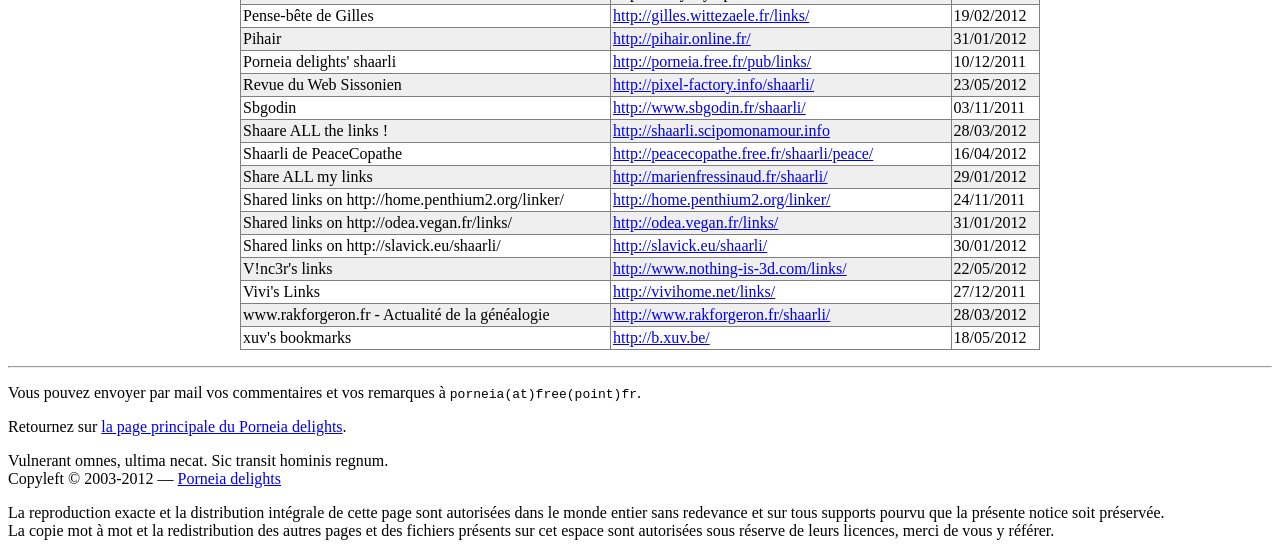
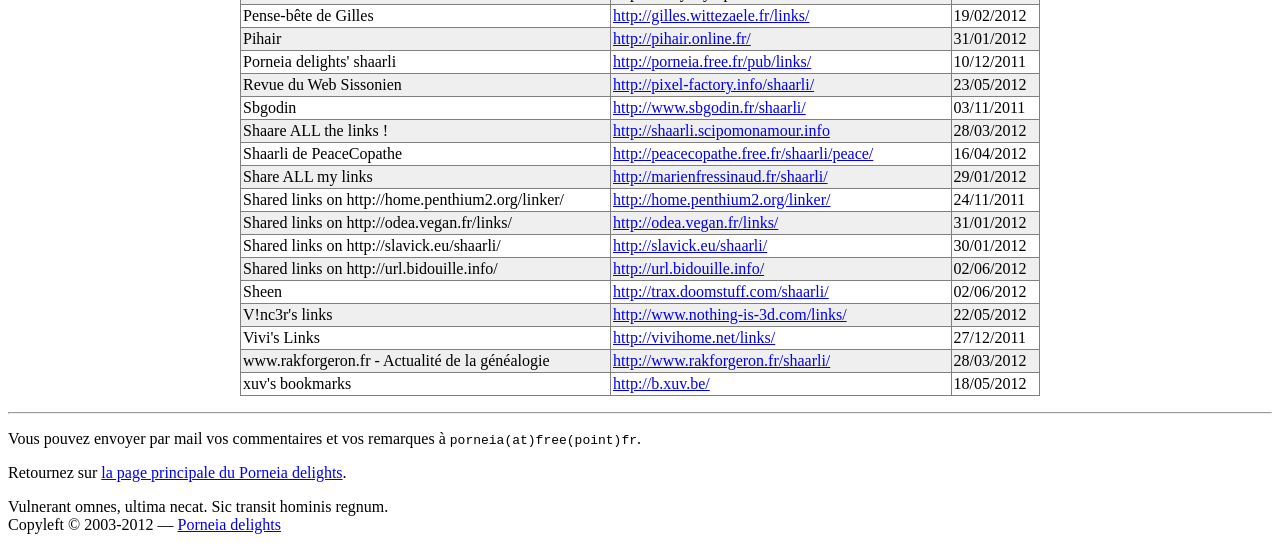
Before and after one commit to porneia/pub, a Jekyll site: the page built from bazaar/shaarli_online.html, in a window 1280 px wide and 900 px high, scrolled down 1506 px, cut to the strip 0-550 px from the top of the window. Built offline with Jekyll 4.4.1, drawn with Linux system fonts in a browser that asks for light colours; Markdown is read by kramdown in place of the engine named in the settings.

Commit message:
New shaarli

```diff
--- a/bazaar/shaarli_online.html
+++ b/bazaar/shaarli_online.html
@@ -444,6 +444,18 @@ lien</a>.
   </tr>
 
   <tr class="ocolor">
+     <td>Shared links on http://url.bidouille.info/</td>
+     <td><a href="http://url.bidouille.info/">http://url.bidouille.info/</a></td>
+     <td>02/06/2012</td>
+  </tr>
+
+  <tr>
+    <td>Sheen</td>
+    <td><a href="http://trax.doomstuff.com/shaarli/">http://trax.doomstuff.com/shaarli/</a></td>
+    <td>02/06/2012</td>
+  </tr>
+
+  <tr class="ocolor">
     <td>V!nc3r's links</td>
     <td><a href="http://www.nothing-is-3d.com/links/">http://www.nothing-is-3d.com/links/</a></td>
     <td>22/05/2012</td>
```
